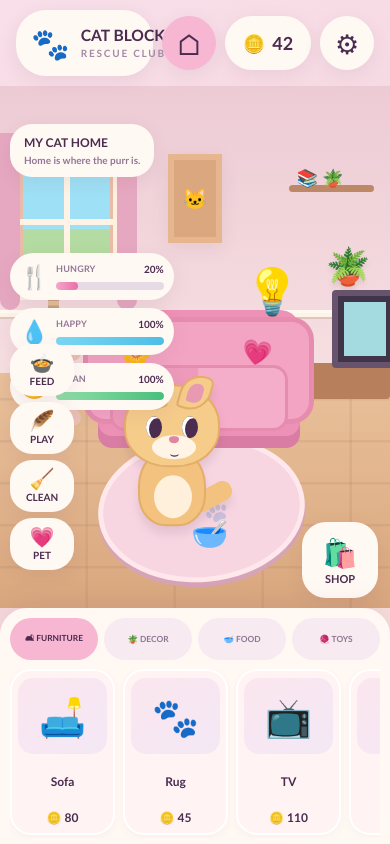
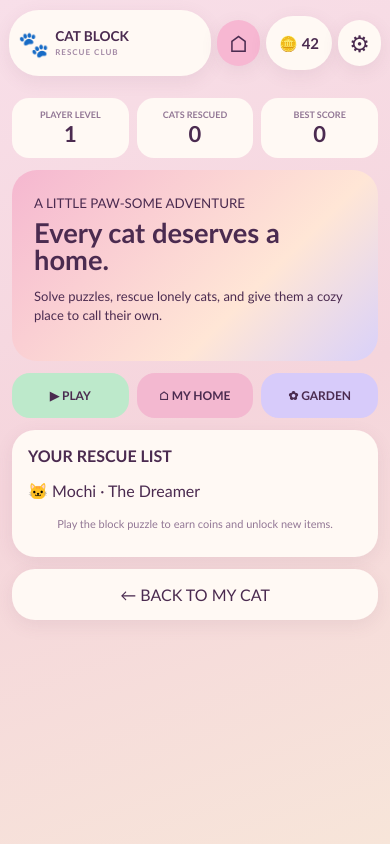
Before and after one commit to vidocq911/cat-block-puzzle, a plain HTML site: page index.html in a window 390 px wide. Drawn offline with Linux system fonts and the light colour scheme.

Commit message:
Fix mobile layout, restore welcome screen and correct puzzle piece rendering

```diff
--- a/index.html
+++ b/index.html
@@ -11,7 +11,7 @@
 header{height:86px;flex:0 0 86px;display:flex;align-items:center;gap:9px;padding:10px 16px;position:relative;z-index:5}
 .brand{height:66px;flex:1;min-width:0;max-width:330px;display:flex;align-items:center;gap:11px;padding:8px 15px;border-radius:30px;background:var(--paper);box-shadow:var(--shadow)}
 .paws{font-size:31px;line-height:1}.brand strong{display:block;font-size:clamp(15px,4vw,23px);font-weight:1000;line-height:1.05;white-space:nowrap}.brand small{display:block;color:#a48aa6;font-size:10px;letter-spacing:1.8px;font-weight:1000;margin-top:4px;white-space:nowrap}
-.wallet,.round{height:54px;background:var(--paper);box-shadow:var(--shadow);display:flex;align-items:center;justify-content:center;border-radius:30px;flex:0 0 auto}.wallet{min-width:86px;padding:0 14px;font-weight:1000;font-size:18px;gap:7px}.round{width:54px;font-size:27px}.home-shortcut{font-size:29px;background:#f7b7d2;color:#4b2b50}
+.wallet,.round{height:54px;background:var(--paper);box-shadow:var(--shadow);display:flex;align-items:center;justify-content:center;border-radius:30px;flex:0 0 auto}.wallet{min-width:86px;padding:0 14px;font-weight:1000;font-size:18px;gap:7px}.round{width:54px;font-size:27px}.home-shortcut{font-size:25px;background:#f7b7d2;color:#4b2b50}
 #main{flex:1;min-height:0;position:relative;overflow:hidden}
 .screen{position:absolute;inset:0;display:none;min-height:0}.screen.active{display:flex}
 #room{flex-direction:column}
@@ -56,10 +56,11 @@ header{height:86px;flex:0 0 86px;display:flex;align-items:center;gap:9px;padding
 .card{padding:16px;background:#fff9f4;border-radius:23px;box-shadow:var(--shadow)}
 .hero{background:linear-gradient(135deg,#f5b7d0,#ffe6d6 65%,#d9d1fa);padding:22px;border-radius:25px}.hero h1{font-size:clamp(27px,7vw,38px);line-height:1;margin:8px 0}.hero p{font-size:13px;line-height:1.5}.actions{display:grid;grid-template-columns:repeat(3,1fr);gap:8px}.actions button{border-radius:18px;padding:15px 2px;background:#bde9cb;font-size:12px;font-weight:1000}.actions button:nth-child(2){background:#f3b8d0}.actions button:nth-child(3){background:#d7cbfa}
 .stats{display:grid;grid-template-columns:repeat(3,1fr);gap:8px}.stat{text-align:center;padding:11px 4px;background:#fff9f4;border-radius:17px}.stat small{display:block;font-size:9px;color:var(--muted);font-weight:900}.stat b{font-size:22px}
-#puzzle{align-items:center}#puzzle .puz-head{width:100%;display:flex;align-items:center;justify-content:space-between}.board{width:min(100%,430px,46vh);aspect-ratio:1;display:grid;grid-template-columns:repeat(8,1fr);gap:4px;padding:8px;border-radius:22px;background:#fff9f4;box-shadow:var(--shadow)}.cell{background:#f2e5ed;border-radius:7px;min-width:0;min-height:0}.cell.filled{background:linear-gradient(145deg,#ffe7a0,#f6b84e);box-shadow:inset 0 2px 0 #fff9,0 2px 0 #d99e4c}.cell.hint{outline:3px solid #91d8a8}.pieces{display:grid;grid-template-columns:repeat(3,1fr);gap:8px;width:100%}.piece{min-height:75px;display:flex;align-items:center;justify-content:center;gap:3px;flex-wrap:wrap;padding:9px;border-radius:17px;background:#fff3f8;border:2px solid transparent}.piece.selected{border-color:#e47cab;background:#fce0ec}.mini{width:17px;height:17px;border-radius:4px;background:linear-gradient(145deg,#ffe8a0,#f4b448)}.puz-help{font-size:11px;color:var(--muted);text-align:center}
+#puzzle{align-items:center}#puzzle .puz-head{width:100%;display:flex;align-items:center;justify-content:space-between}.board{width:min(100%,430px,46vh);aspect-ratio:1;display:grid;grid-template-columns:repeat(8,1fr);gap:4px;padding:8px;border-radius:22px;background:#fff9f4;box-shadow:var(--shadow)}.cell{background:#f2e5ed;border-radius:7px;min-width:0;min-height:0}.cell.filled{background:linear-gradient(145deg,#ffe7a0,#f6b84e);box-shadow:inset 0 2px 0 #fff9,0 2px 0 #d99e4c}.cell.hint{outline:3px solid #91d8a8}.pieces{display:grid;grid-template-columns:repeat(3,1fr);gap:8px;width:100%}.piece{min-height:75px;display:flex;align-items:center;justify-content:center;gap:3px;flex-wrap:wrap;padding:9px;border-radius:17px;background:#fff3f8;border:2px solid transparent}.piece.selected{border-color:#e47cab;background:#fce0ec}.mini{width:clamp(10px,3.2vw,17px);height:clamp(10px,3.2vw,17px);border-radius:4px;background:linear-gradient(145deg,#ffe8a0,#f4b448);box-shadow:inset 0 1px 0 #fff8,0 1px 0 #d99e4c}.piece-shape{display:grid;gap:3px;align-content:center;justify-content:center;min-height:40px;max-width:100%}.piece{overflow:hidden}.puz-help{font-size:11px;color:var(--muted);text-align:center}
 .overlay{position:fixed;inset:0;z-index:20;background:#39253e88;display:none;align-items:center;justify-content:center;padding:22px}.modal{width:min(100%,350px);padding:23px;border-radius:26px;background:#fff9f4;text-align:center;box-shadow:0 15px 55px #38233e45}.modal h2{margin:0 0 8px}.modal p{font-size:13px;color:var(--muted)}.modal button{width:100%;padding:14px;border-radius:15px;background:#bde9cb;font-weight:1000}
 @keyframes bob{50%{transform:translate(-50%,-5px)}}
-@media(max-height:740px){.stage{bottom:205px}.care{top:31%;gap:4px}.care button{height:45px;width:58px}.care .ico{font-size:17px}header{height:72px;flex-basis:72px;padding-top:5px;padding-bottom:5px}.brand{height:56px}.wallet,.round{height:47px}.round{width:47px}.shop{height:205px;padding-top:8px;gap:7px}.tabs{flex-basis:35px}.tab{font-size:8px}.item-art{height:62px;flex-basis:62px}.item{flex-basis:94px}.needs{top:20%;gap:5px}.need{padding:6px 8px}.care{top:53%;gap:5px}.care button{height:57px;width:64px}.shop-short{bottom:214px;width:64px;height:64px}.sofa{top:45%;height:21%}.kitten{bottom:13%;transform:translateX(-50%) scale(.86)}}
+@media(max-height:740px){.stage{bottom:205px}.care{top:40%;gap:4px}.care button{height:45px;width:58px}.care .ico{font-size:17px}header{height:72px;flex-basis:72px;padding-top:5px;padding-bottom:5px}.brand{height:56px}.wallet,.round{height:47px}.round{width:47px}.shop{height:205px;padding-top:8px;gap:7px}.tabs{flex-basis:35px}.tab{font-size:8px}.item-art{height:62px;flex-basis:62px}.item{flex-basis:94px}.needs{top:20%;gap:5px}.need{padding:6px 8px}.care{top:40%;gap:4px}.care button{height:45px;width:58px}.care .ico{font-size:17px}.shop-short{bottom:214px;width:64px;height:64px}.sofa{top:45%;height:21%}.kitten{bottom:13%;transform:translateX(-50%) scale(.86)}}
+@media(max-width:430px){header{gap:6px;padding-left:9px;padding-right:9px}.brand{padding:7px 9px;gap:6px;max-width:none;flex:1 1 auto;overflow:hidden}.paws{font-size:25px}.brand strong{font-size:clamp(13px,3.5vw,16px)}.brand small{font-size:8px;letter-spacing:1px}.wallet{min-width:66px;padding:0 9px;font-size:15px;gap:4px}.home-shortcut,.round{width:43px;flex:0 0 43px;height:46px;font-size:23px}.needs{left:8px;width:min(43%,205px)}.need{grid-template-columns:25px 1fr auto;padding:7px 8px}.need .ico{font-size:20px}.care{left:8px;top:40%}.shop-short{right:8px;width:62px;height:62px;border-radius:19px}.shop{padding-left:8px;padding-right:8px}.item{flex-basis:94px}}
 @media(min-width:700px){#app{max-width:600px;margin:0 auto;box-shadow:0 0 50px #76506b22}body{background:#e8d3df}.shop-short{right:18px}.needs{left:16px}.care{left:16px}}
 </style>
 </head>
@@ -72,7 +73,7 @@ header{height:86px;flex:0 0 86px;display:flex;align-items:center;gap:9px;padding
  <button class="round" id="settings" aria-label="Ayarlar">⚙</button>
 </header>
 <div id="main">
- <section class="screen active" id="room">
+ <section class="screen" id="room">
   <div class="stage" aria-label="Kedi odası">
    <div class="window"></div><div class="curtain l"></div><div class="curtain r"></div><div class="picture">🐱</div><div class="shelf"></div><div class="plant">🪴</div><div class="wall-trim"></div><div class="floorboard"></div><div class="rug"></div><div class="tower"></div><div class="sofa"></div><div class="pillow">🌼</div><div class="pillow p2">💗</div><div class="lamp">💡</div><div class="tv"></div><div class="tvstand"></div>
    <div class="kitten" aria-label="Mochi kedi"><div class="tail"></div><div class="body"></div><div class="belly"></div><div class="head"><div class="ear e1"></div><div class="ear e2"></div><div class="eye e1"></div><div class="eye e2"></div><div class="muzzle"></div><div class="nose"></div><div class="smile">⌣</div></div></div><div class="foodbowl">🥣</div>
@@ -92,7 +93,7 @@ header{height:86px;flex:0 0 86px;display:flex;align-items:center;gap:9px;padding
    <div class="items" id="items"></div>
   </div>
  </section>
- <section class="screen" id="home">
+ <section class="screen active" id="home">
   <div class="stats"><div class="stat"><small>PLAYER LEVEL</small><b id="level">1</b></div><div class="stat"><small>CATS RESCUED</small><b id="rescued">0</b></div><div class="stat"><small>BEST SCORE</small><b id="best">0</b></div></div>
   <div class="hero"><small>A LITTLE PAW-SOME ADVENTURE</small><h1>Every cat deserves a home.</h1><p>Solve puzzles, rescue lonely cats, and give them a cozy place to call their own.</p></div>
   <div class="actions"><button data-go="puzzle">▶ PLAY</button><button data-go="room">⌂ MY HOME</button><button data-go="room">✿ GARDEN</button></div>
@@ -127,8 +128,8 @@ function buy(id){const item=Object.values(catalog).flat().find(x=>x[0]===id);if(
 function care(action){if(action==='feed'){pet.hunger=Math.max(0,pet.hunger-35);pet.happy=Math.min(100,pet.happy+5);modal('Mmm, nefis! 🍲','Mochi karnını doyurdu.')}if(action==='play'){pet.happy=Math.min(100,pet.happy+18);pet.hunger=Math.min(100,pet.hunger+8);modal('Oyun zamanı! 🧶','Mochi çok eğleniyor.')}if(action==='clean'){pet.clean=100;modal('Pırıl pırıl! ✨','Oda tertemiz oldu.')}if(action==='pet'){pet.happy=Math.min(100,pet.happy+12);modal('Mır mır... 💗','Mochi onu sevdiğini biliyor.')}updatePet()}
 function updatePet(){[['hunger',pet.hunger],['happy',pet.happy],['clean',pet.clean]].forEach(([key,val])=>{$(key+'Num').textContent=Math.round(val)+'%';$(key+'Bar').style.width=val+'%'})}
 function newPuzzle(){grid=Array.from({length:8},()=>Array(8).fill(0));pieces=[0,1,2].map(()=>shapes[Math.floor(Math.random()*shapes.length)]);selected=0;score=0;$('score').textContent=score;renderPuzzle()}
-function renderPuzzle(){if(!grid.length)newPuzzle();const board=$('board');board.innerHTML='';for(let r=0;r<8;r++)for(let c=0;c<8;c++){const el=document.createElement('button');el.className='cell'+(grid[r][c]?' filled':'');el.setAttribute('aria-label','Satır '+(r+1)+', sütun '+(c+1));el.addEventListener('click',()=>place(selected,r,c));board.appendChild(el)}const box=$('pieces');box.innerHTML='';pieces.forEach((shape,i)=>{const b=document.createElement('button');b.className='piece'+(i===selected?' selected':'');b.disabled=!shape;b.innerHTML=shape?shape.map(()=>'<span class="mini"></span>').join(''):'✓';b.addEventListener('click',()=>{selected=i;renderPuzzle()});box.appendChild(b)});$('best2').textContent=best}
-function place(which,r,c){const shape=pieces[which];if(!shape)return;const fits=shape.every(([y,x])=>r+y<8&&c+x<8&&!grid[r+y][c+x]);if(!fits){$('puzzle').querySelector('.puz-help').textContent='Buraya sığmıyor; başka bir kare seç.';return}shape.forEach(([y,x])=>grid[r+y][c+x]=1);score+=shape.length*5;pieces[which]=null;let cleared=0;for(let y=0;y<8;y++)if(grid[y].every(Boolean)){grid[y].fill(0);cleared++}for(let x=0;x<8;x++)if(grid.every(row=>row[x])){for(let y=0;y<8;y++)grid[y][x]=0;cleared++}if(cleared){score+=cleared*30;coins+=cleared*5;modal('Harika hamle! ✨',cleared+' çizgi temizlendi, +'+(cleared*5)+' altın kazandın.')}if(score>best){best=score;localStorage.setItem('cbr2_best',best)}if(pieces.every(p=>!p)){pieces=[0,1,2].map(()=>shapes[Math.floor(Math.random()*shapes.length)]);selected=0}save();renderPuzzle();if(!pieces.some(p=>p&&canPlaceAnywhere(p))){setTimeout(()=>modal('Yeni oyun zamanı 🐱','Tahta doldu. Yeni oyunla tekrar başla!'),150)}}
+function renderPuzzle(){if(!grid.length){newPuzzle();return}const board=$('board');board.innerHTML='';for(let r=0;r<8;r++)for(let c=0;c<8;c++){const el=document.createElement('button');el.className='cell'+(grid[r][c]?' filled':'');el.setAttribute('aria-label','Satır '+(r+1)+', sütun '+(c+1));el.addEventListener('click',()=>place(selected,r,c));board.appendChild(el)}const box=$('pieces');box.innerHTML='';pieces.forEach((shape,i)=>{const b=document.createElement('button');b.className='piece'+(i===selected?' selected':'');b.disabled=!shape;if(shape){const maxY=Math.max(...shape.map(p=>p[0]))+1,maxX=Math.max(...shape.map(p=>p[1]))+1;const preview=document.createElement('span');preview.className='piece-shape';preview.style.gridTemplateColumns='repeat('+maxX+',clamp(10px,3.2vw,17px))';preview.style.gridTemplateRows='repeat('+maxY+',clamp(10px,3.2vw,17px))';shape.forEach(([y,x])=>{const cell=document.createElement('span');cell.className='mini';cell.style.gridRow=String(y+1);cell.style.gridColumn=String(x+1);preview.appendChild(cell)});b.appendChild(preview)}else{b.textContent='✓';b.disabled=true}b.addEventListener('click',()=>{if(!pieces[i])return;selected=i;renderPuzzle()});box.appendChild(b)});$('best2').textContent=best}
+function place(which,r,c){const shape=pieces[which];if(!shape)return;const fits=shape.every(([y,x])=>r+y<8&&c+x<8&&!grid[r+y][c+x]);if(!fits){$('puzzle').querySelector('.puz-help').textContent='Buraya sığmıyor; başka bir kare seç.';return}shape.forEach(([y,x])=>grid[r+y][c+x]=1);score+=shape.length*5;pieces[which]=null;let cleared=0;for(let y=0;y<8;y++)if(grid[y].every(Boolean)){grid[y].fill(0);cleared++}for(let x=0;x<8;x++)if(grid.every(row=>row[x])){for(let y=0;y<8;y++)grid[y][x]=0;cleared++}if(cleared){score+=cleared*30;coins+=cleared*5;modal('Harika hamle! ✨',cleared+' çizgi temizlendi, +'+(cleared*5)+' altın kazandın.')}if(score>best){best=score;localStorage.setItem('cbr2_best',best)}if(pieces.every(p=>!p)){pieces=[0,1,2].map(()=>shapes[Math.floor(Math.random()*shapes.length)]);selected=0}else{selected=pieces.findIndex(p=>p!==null);if(selected<0)selected=0}save();renderPuzzle();if(!pieces.some(p=>p&&canPlaceAnywhere(p))){setTimeout(()=>modal('Yeni oyun zamanı 🐱','Tahta doldu. Yeni oyunla tekrar başla!'),150)}}
 function canPlaceAnywhere(shape){for(let r=0;r<8;r++)for(let c=0;c<8;c++)if(shape.every(([y,x])=>r+y<8&&c+x<8&&!grid[r+y][c+x]))return true;return false}
 document.querySelectorAll('[data-tab]').forEach(b=>b.addEventListener('click',()=>{tab=b.dataset.tab;document.querySelectorAll('[data-tab]').forEach(x=>x.classList.toggle('active',x===b));drawItems()}));
 document.querySelectorAll('[data-care]').forEach(b=>b.addEventListener('click',()=>care(b.dataset.care)));
```
